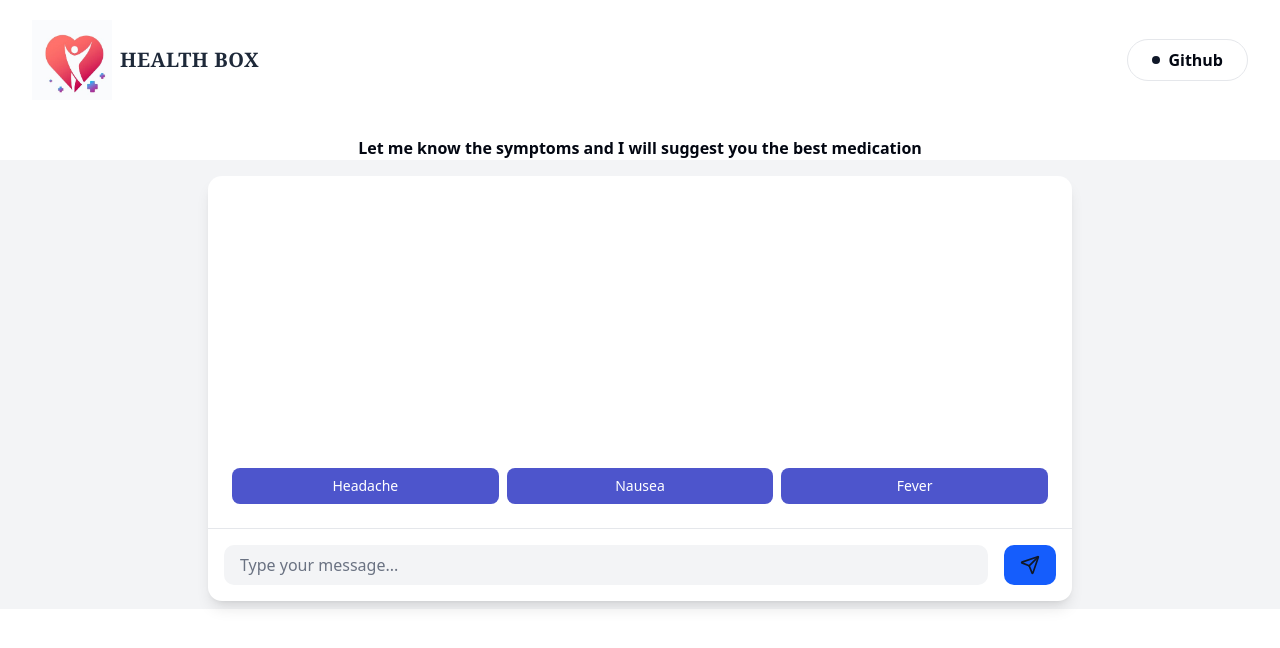
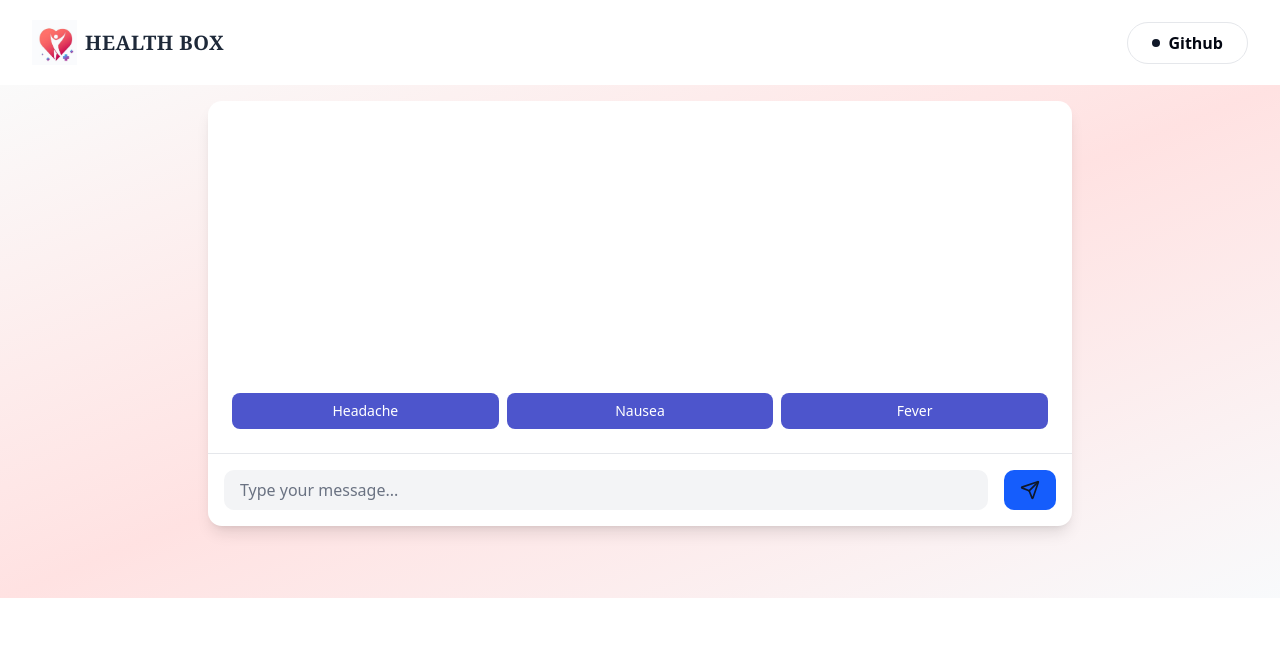
Before and after one commit to httpsumita/HealthBox, a Next.js app: page / in a window 1280 px wide. Shown: the top 648 px of the page. Built offline with nearby package versions, Linux system fonts and the light colour scheme.

Commit message:
change background

```diff
--- a/package.json
+++ b/package.json
@@ -18,7 +18,7 @@
     "next": "15.2.2",
     "react": "^19.0.0",
     "react-dom": "^19.0.0",
-    "react-markdown": "^10.1.0",
+    "react-markdown": "^8.0.6",
     "tailwind-merge": "^3.0.2",
     "tailwindcss-animate": "^1.0.7",
     "zustand": "^5.0.3"
--- a/src/app/page.tsx
+++ b/src/app/page.tsx
@@ -8,7 +8,7 @@ export default function Home() {
     <>
     <Navbar />
     {/* <AnimatedText text="ABCD" /> */}
-    <FadeInText text="Let me know the symptoms and I will suggest you the best medication" className="text-l sm:mx-18 md:mx-64"  />
+    {/* <FadeInText text="Let me know the symptoms and I will suggest you the best medication" className="text-l sm:mx-18 md:mx-64"  /> */}
     <ChatRoom />
 
     </>
--- a/src/components/chat.tsx
+++ b/src/components/chat.tsx
@@ -81,8 +81,8 @@ export function ChatRoom() {
   const quickReplies = ["Headache", "Nausea", "Fever", ];
 
   return (
-    <div className={`h-3/4 ${isDarkMode ? "bg-gray-900 text-white" : "bg-gray-100 text-gray-900"}`}>
-      <div className="max-w-4xl mx-auto px-4 pt-4 pb-2">
+    <div className={`h-3/4 overflow-y-hidden ${isDarkMode ?  "bg-gray-900 text-white" : "bg-gradient-to-br from-zinc-50 via-red-100 to-slate-50 text-gray-900"}`}>
+      <div className="max-w-4xl mx-auto px-4 pt-4 pb-18">
         <div className={`h-[375px] md:h-[425px]  ${isDarkMode ? "bg-gray-800" : "bg-white"} rounded-xl shadow-lg flex flex-col`}>
           <div className="flex-1 overflow-y-auto p-6">
             <div className="space-y-4">
--- a/src/components/navbar.tsx
+++ b/src/components/navbar.tsx
@@ -16,7 +16,7 @@ const Navbar = () => {
           className="inline-flex items-center"
         >
 
-          <img src="/HealthBox.png" className="h-[80px] w-[80px]" />
+          <img src="/HealthBox.png" className="h-[45px] w-[45px]" />
           <span className="ml-2 text-xl font-serif font-bold tracking-wide text-gray-800 uppercase">
             Health Box
           </span>
```
Also changed, not shown: 1 other file (tests, documents, lock files or other folders).
